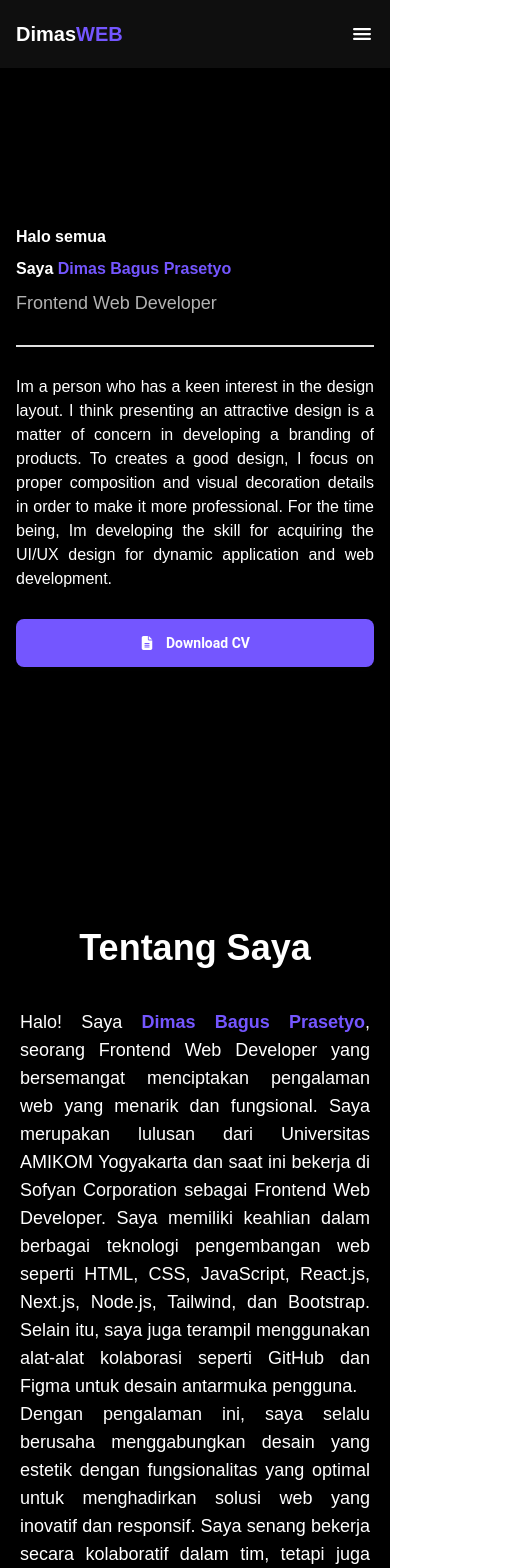
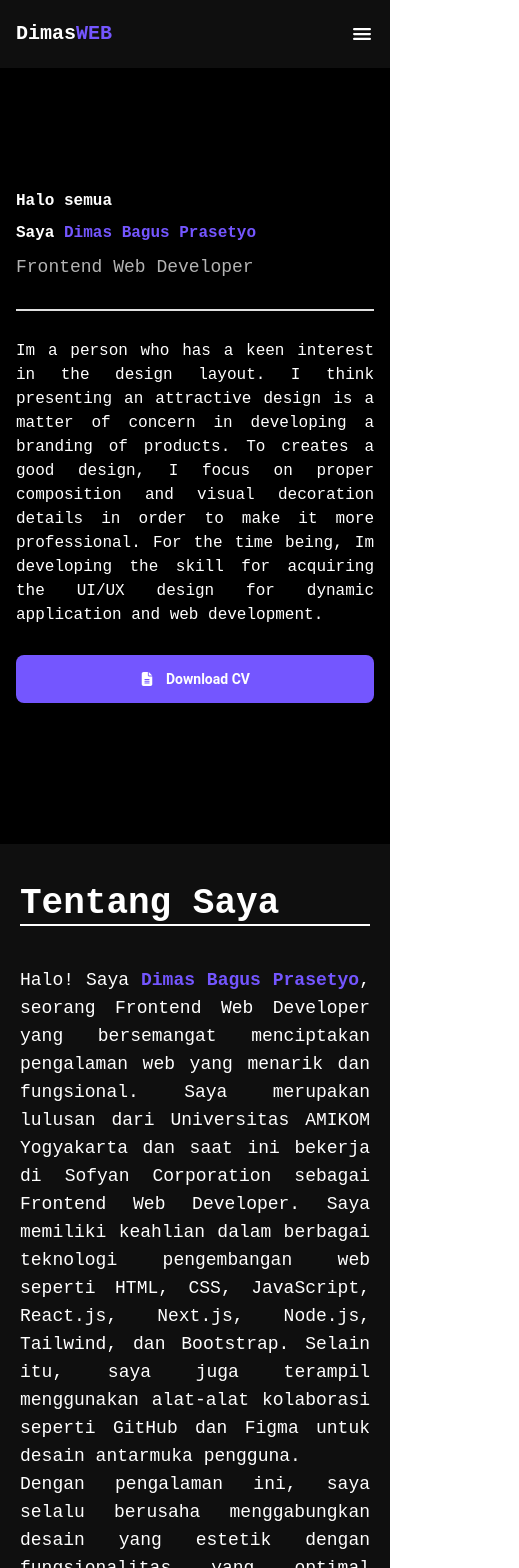
Before and after one commit to dimasbp17/my-portofolio, a React (Vite) app: page / in a window 390 px wide. Shown: the top 1568 px of the page, 519 px wide, since content can reach past the window. Built offline with nearby package versions, Linux system fonts and the light colour scheme.

Commit message:
update:about me

```diff
--- a/src/components/About.jsx
+++ b/src/components/About.jsx
@@ -3,24 +3,29 @@ import React from 'react';
 const About = () => {
   return (
     <>
-      <div className="flex flex-col items-center justify-center w-full min-h-screen p-5 text-white">
-        <div className="mt-5 mb-10 text-4xl font-bold">Tentang Saya</div>
-        <div className="text-lg leading-7 text-justify md:px-20">
+      <div className="flex flex-col items-center justify-center w-full min-h-screen p-5 md:px-20 text-white bg-[#0F0F0F]">
+        <div>
+          <div className="flex flex-col items-start mt-5 mb-10 text-4xl font-bold md:flex-row md:items-center text-nowrap">
+            Tentang Saya
+            <hr className="w-full border border-white md:ml-5" />
+          </div>
+          <div className="text-lg leading-7 text-justify ">
             Halo! Saya {''}
             <strong className="text-lavender">Dimas Bagus Prasetyo</strong>,
-          seorang Frontend Web Developer yang bersemangat menciptakan pengalaman
-          web yang menarik dan fungsional. Saya merupakan lulusan dari
-          Universitas AMIKOM Yogyakarta dan saat ini bekerja di Sofyan
+            seorang Frontend Web Developer yang bersemangat menciptakan
+            pengalaman web yang menarik dan fungsional. Saya merupakan lulusan
+            dari Universitas AMIKOM Yogyakarta dan saat ini bekerja di Sofyan
             Corporation sebagai Frontend Web Developer. Saya memiliki keahlian
             dalam berbagai teknologi pengembangan web seperti HTML, CSS,
             JavaScript, React.js, Next.js, Node.js, Tailwind, dan Bootstrap.
             Selain itu, saya juga terampil menggunakan alat-alat kolaborasi
             seperti GitHub dan Figma untuk desain antarmuka pengguna. <br />
-          Dengan pengalaman ini, saya selalu berusaha menggabungkan desain yang
-          estetik dengan fungsionalitas yang optimal untuk menghadirkan solusi
-          web yang inovatif dan responsif. Saya senang bekerja secara
+            Dengan pengalaman ini, saya selalu berusaha menggabungkan desain
+            yang estetik dengan fungsionalitas yang optimal untuk menghadirkan
+            solusi web yang inovatif dan responsif. Saya senang bekerja secara
             kolaboratif dalam tim, tetapi juga mampu mengelola proyek secara
             mandiri untuk mencapai tujuan dengan efisien.
+          </div>
         </div>
       </div>
     </>
--- a/src/components/Jumbotron.jsx
+++ b/src/components/Jumbotron.jsx
@@ -44,9 +44,9 @@ const Jumbotron = ({ name, role, description, image, socialLinks }) => {
             <img
               src={image}
               alt="Dimas Bagus Prasetyo"
-              className="w-[200px] rounded-lg z-10 hover:scale-105 duration-300"
+              className="w-[300px] h-[300px] object-cover object-top z-10 hover:scale-105 duration-300 rounded-full"
             />
-            <div className="absolute bg-lavender w-[200px] h-[300px] rounded-lg top-4 ml-8"></div>
+            {/* <div className="absolute bg-lavender w-[300px] h-[300px] rounded-full top-4 ml-8"></div> */}
           </div>
 
           <div className="flex items-center justify-center">
@@ -56,7 +56,7 @@ const Jumbotron = ({ name, role, description, image, socialLinks }) => {
                 to={link.url}
                 target="_blank"
                 rel="noopener noreferrer"
-                className="flex items-center justify-center mx-2 text-white border border-white rounded-full bg-lavender/60 size-10"
+                className="flex items-center justify-center mx-2 text-white duration-300 border border-white rounded-full hover:scale-105 bg-lavender/60 size-10"
               >
                 {iconMap[link.icon]}
               </Link>
--- a/src/components/Project.jsx
+++ b/src/components/Project.jsx
@@ -4,10 +4,10 @@ import React from 'react';
 const Project = () => {
   return (
     <>
-      <div className="flex flex-col items-center justify-center w-full min-h-screen p-5 text-white md:p-20">
+      <div className="flex flex-col items-center justify-center w-full min-h-screen bg-[#0F0F0F] p-5 text-white md:p-20">
         <div className="relative flex items-center justify-center">
           <div
-            className="font-bold text-[100px] md:text-[200px] text-nowrap -translate-x-52 "
+            className="font-bold text-[100px] md:text-[150px] text-nowrap -translate-x-52 "
             style={{
               WebkitTextStroke: '1px rgba(255, 255, 255, 0.2)',
               color: 'transparent',
@@ -19,13 +19,14 @@ const Project = () => {
             Project Saya
           </div>
         </div>
-        <div className="w-full">
-          <div className="bg-[#131313] w-full rounded-lg p-5 grid grid-cols-12">
-            <div className="col-span-3 bg-white h-28"></div>
-            <div className="flex items-center col-span-6 ml-5">
+        <div className="grid w-full grid-cols-2">
+          <div className="bg-[#131313] w-full rounded-lg p-5">
+            <div className="flex flex-col w-full ">
+              <div className="w-full bg-white h-28"></div>
+              <div className="flex items-center">
                 <span className="text-xl font-semibold">Safar Link</span>
               </div>
-            <div className="flex items-center justify-center col-span-3">
+              <div className="flex items-center justify-center">
                 <Button
                   size="md"
                   className="bg-lavender"
@@ -36,6 +37,7 @@ const Project = () => {
             </div>
           </div>
         </div>
+      </div>
     </>
   );
 };
--- a/src/index.css
+++ b/src/index.css
@@ -3,3 +3,5 @@
 @tailwind utilities;
 
 @import url('https://fonts.googleapis.com/css2?family=Poppins:ital,wght@0,100;0,200;0,300;0,400;0,500;0,600;0,700;0,800;0,900;1,100;1,200;1,300;1,400;1,500;1,600;1,700;1,800;1,900&display=swap');
+
+@import url('https://fonts.googleapis.com/css2?family=Roboto+Mono:ital,wght@0,100..700;1,100..700&display=swap');
--- a/src/pages/home/Home.jsx
+++ b/src/pages/home/Home.jsx
@@ -9,7 +9,7 @@ import Project from '../../components/Project';
 const Home = () => {
   return (
     <>
-      <div className="bg-black font-poppins">
+      <div className="bg-black font-roboto">
         <Navbar />
 
         <div>
--- a/tailwind.config.js
+++ b/tailwind.config.js
@@ -6,6 +6,7 @@ module.exports = withMT({
     extend: {
       fontFamily: {
         poppins: 'Poppins, sans-serif',
+        roboto: 'Roboto Mono, monospace',
       },
       colors: {
         lavender: '#7456FF',
```
Lines whose indentation alone changed are shown as unchanged.
